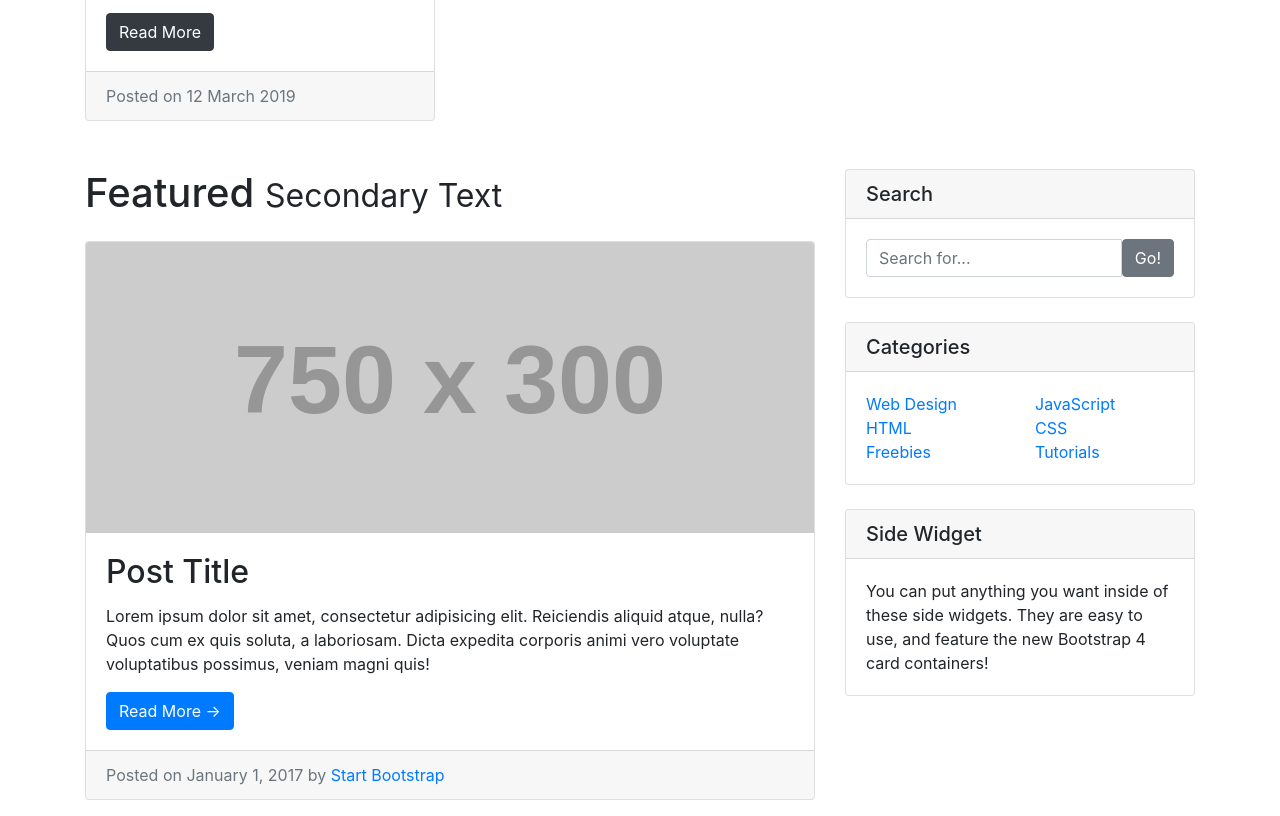
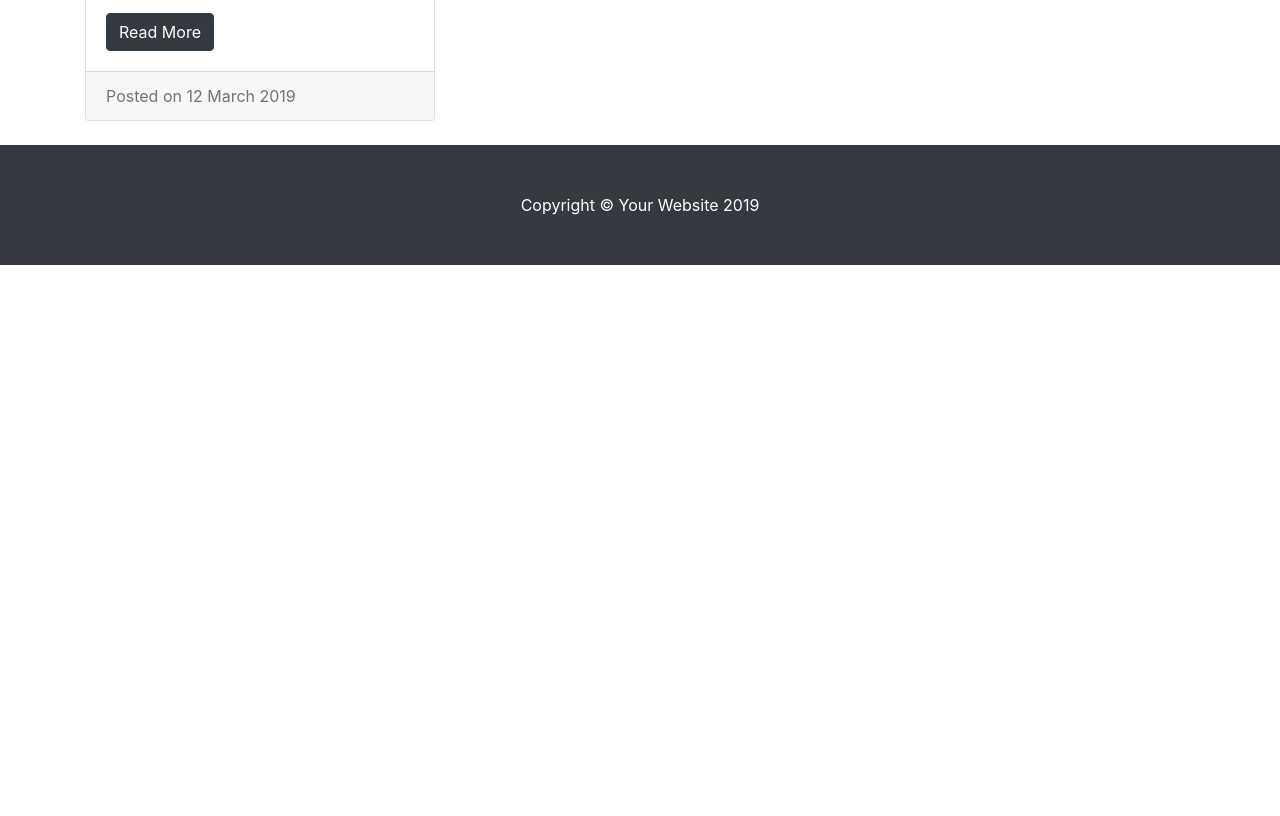
Before and after one commit to denissearenas/denissearenas, a plain HTML site: page index.html in a window 1280 px wide. Shown: the part 1184-2000 px from the top of the page. After the commit the page ends 1449 px from the top, so only its background shows below. Drawn offline with Linux system fonts and the light colour scheme; placeholder pictures from the web are drawn by us.

Commit message:
remove original template things

```diff
--- a/index.html
+++ b/index.html
@@ -50,7 +50,7 @@
           <div class="card-body">
             <h2 class="card-title">Tableau Resume</h2>
             <p class="card-text">Check out my Tableau Resume on Tableau Public <a href="https://public.tableau.com/views/InteractiveResume_15523332096300/InteractiveResume?:embed=y&:display_count=yes">here</a> or look at it in the <a href="#">About</a> section.</p>
-            <a href="#" class="btn btn-dark">Read More</a>
+            <a href="about.html" class="btn btn-dark">Read More</a>
           </div>
           <div class="card-footer text-muted">
             Posted on 12 March 2019
@@ -59,139 +59,6 @@
     </div>
   </div>
 </div>
-
-  <!-- Page Content -->
-  <div class="container">
-
-    <div class="row">
-
-      <!-- Blog Entries Column -->
-      <div class="col-md-8">
-
-        <h1 class="my-4">Featured
-          <small>Secondary Text</small>
-        </h1>
-
-        <!-- Blog Post -->
-        <div class="card mb-4">
-          <img class="card-img-top" src="http://placehold.it/750x300" alt="Card image cap">
-          <div class="card-body">
-            <h2 class="card-title">Post Title</h2>
-            <p class="card-text">Lorem ipsum dolor sit amet, consectetur adipisicing elit. Reiciendis aliquid atque, nulla? Quos cum ex quis soluta, a laboriosam. Dicta expedita corporis animi vero voluptate voluptatibus possimus, veniam magni quis!</p>
-            <a href="#" class="btn btn-primary">Read More &rarr;</a>
-          </div>
-          <div class="card-footer text-muted">
-            Posted on January 1, 2017 by
-            <a href="#">Start Bootstrap</a>
-          </div>
-        </div>
-
-        <!-- Blog Post -->
-        <div class="card mb-4">
-          <img class="card-img-top" src="http://placehold.it/750x300" alt="Card image cap">
-          <div class="card-body">
-            <h2 class="card-title">Post Title</h2>
-            <p class="card-text">Lorem ipsum dolor sit amet, consectetur adipisicing elit. Reiciendis aliquid atque, nulla? Quos cum ex quis soluta, a laboriosam. Dicta expedita corporis animi vero voluptate voluptatibus possimus, veniam magni quis!</p>
-            <a href="#" class="btn btn-primary">Read More &rarr;</a>
-          </div>
-          <div class="card-footer text-muted">
-            Posted on January 1, 2017 by
-            <a href="#">Start Bootstrap</a>
-          </div>
-        </div>
-
-        <!-- Blog Post -->
-        <div class="card mb-4">
-          <img class="card-img-top" src="http://placehold.it/750x300" alt="Card image cap">
-          <div class="card-body">
-            <h2 class="card-title">Post Title</h2>
-            <p class="card-text">Lorem ipsum dolor sit amet, consectetur adipisicing elit. Reiciendis aliquid atque, nulla? Quos cum ex quis soluta, a laboriosam. Dicta expedita corporis animi vero voluptate voluptatibus possimus, veniam magni quis!</p>
-            <a href="#" class="btn btn-primary">Read More &rarr;</a>
-          </div>
-          <div class="card-footer text-muted">
-            Posted on January 1, 2017 by
-            <a href="#">Start Bootstrap</a>
-          </div>
-        </div>
-
-        <!-- Pagination -->
-        <ul class="pagination justify-content-center mb-4">
-          <li class="page-item">
-            <a class="page-link" href="#">&larr; Older</a>
-          </li>
-          <li class="page-item disabled">
-            <a class="page-link" href="#">Newer &rarr;</a>
-          </li>
-        </ul>
-
-      </div>
-
-      <!-- Sidebar Widgets Column -->
-      <div class="col-md-4">
-
-        <!-- Search Widget -->
-        <div class="card my-4">
-          <h5 class="card-header">Search</h5>
-          <div class="card-body">
-            <div class="input-group">
-              <input type="text" class="form-control" placeholder="Search for...">
-              <span class="input-group-btn">
-                <button class="btn btn-secondary" type="button">Go!</button>
-              </span>
-            </div>
-          </div>
-        </div>
-
-        <!-- Categories Widget -->
-        <div class="card my-4">
-          <h5 class="card-header">Categories</h5>
-          <div class="card-body">
-            <div class="row">
-              <div class="col-lg-6">
-                <ul class="list-unstyled mb-0">
-                  <li>
-                    <a href="#">Web Design</a>
-                  </li>
-                  <li>
-                    <a href="#">HTML</a>
-                  </li>
-                  <li>
-                    <a href="#">Freebies</a>
-                  </li>
-                </ul>
-              </div>
-              <div class="col-lg-6">
-                <ul class="list-unstyled mb-0">
-                  <li>
-                    <a href="#">JavaScript</a>
-                  </li>
-                  <li>
-                    <a href="#">CSS</a>
-                  </li>
-                  <li>
-                    <a href="#">Tutorials</a>
-                  </li>
-                </ul>
-              </div>
-            </div>
-          </div>
-        </div>
-
-        <!-- Side Widget -->
-        <div class="card my-4">
-          <h5 class="card-header">Side Widget</h5>
-          <div class="card-body">
-            You can put anything you want inside of these side widgets. They are easy to use, and feature the new Bootstrap 4 card containers!
-          </div>
-        </div>
-
-      </div>
-
-    </div>
-    <!-- /.row -->
-
-  </div>
-  <!-- /.container -->
 
   <!-- Footer -->
   <footer class="py-5 bg-dark">
```
